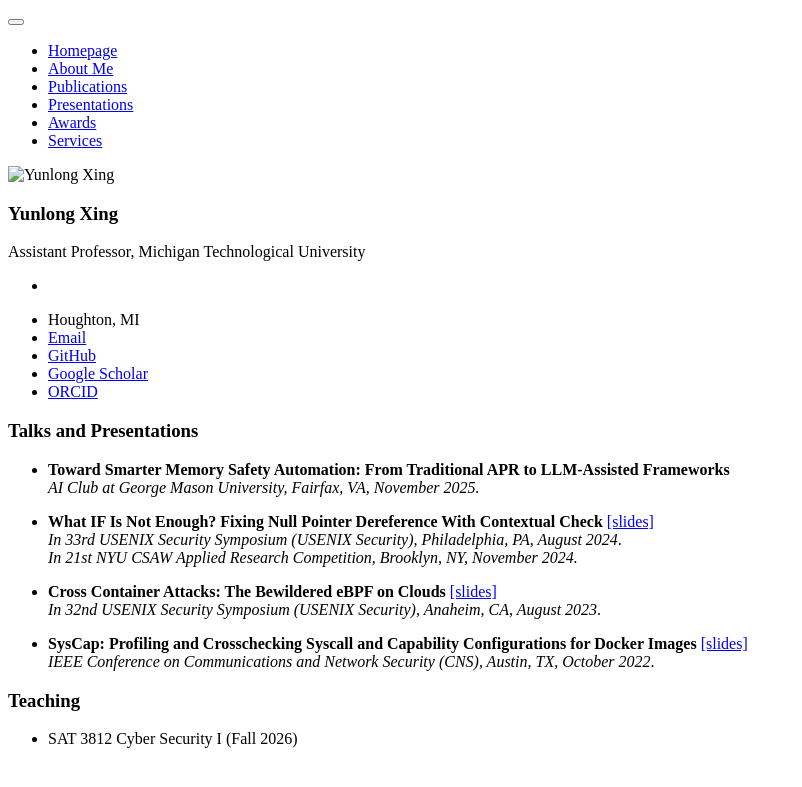
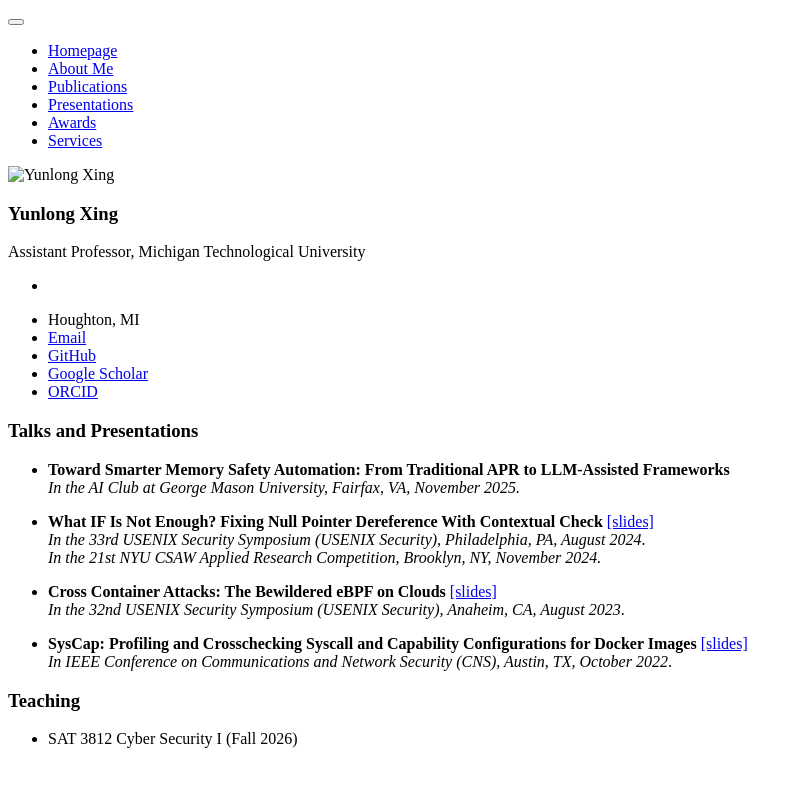
Before and after one commit to YunlongXing/yunlongxing.github.io, a Jekyll site: the page built from _pages/includes/presentations.md, in a window 1280 px wide. Shown: the top 787 px of the page, without its empty margins (0-802 px from the left). Built offline with Jekyll 4.4.1, drawn with Linux system fonts in a browser that asks for light colours; our own code applies the rules of GitHub Pages for plain Markdown files.

Commit message:
Refine presentation details for consistency
Updated presentation descriptions to include 'In' for consistency.

```diff
--- a/_pages/includes/presentations.md
+++ b/_pages/includes/presentations.md
@@ -1,16 +1,16 @@
 # Talks and Presentations
 - **Toward Smarter Memory Safety Automation: From Traditional APR to LLM-Assisted Frameworks**<br>
-*AI Club at George Mason University, Fairfax, VA, November 2025.*
+*In the AI Club at George Mason University, Fairfax, VA, November 2025.*
 
 - **What IF Is Not Enough? Fixing Null Pointer Dereference With Contextual Check** [\[slides\]](https://www.usenix.org/conference/usenixsecurity24/presentation/xing-yunlong)<br>
-*In 33rd USENIX Security Symposium (USENIX Security), Philadelphia, PA, August 2024*.<br>
-*In 21st NYU CSAW Applied Research Competition, Brooklyn, NY, November 2024.*
+*In the 33rd USENIX Security Symposium (USENIX Security), Philadelphia, PA, August 2024*.<br>
+*In the 21st NYU CSAW Applied Research Competition, Brooklyn, NY, November 2024.*
 
 - **Cross Container Attacks: The Bewildered eBPF on Clouds** [\[slides\]](https://www.usenix.org/system/files/sec23_slides_he.pdf)<br>
-*In 32nd USENIX Security Symposium (USENIX Security), Anaheim, CA, August 2023*.
+*In the 32nd USENIX Security Symposium (USENIX Security), Anaheim, CA, August 2023*.
 
 - **SysCap: Profiling and Crosschecking Syscall and Capability Configurations for Docker Images** [\[slides\]](/publications/cns22_SysCap_slides.pdf)<br>
-*IEEE Conference on Communications and Network Security (CNS), Austin, TX, October 2022*.
+*In IEEE Conference on Communications and Network Security (CNS), Austin, TX, October 2022*.
 
 
 # Teaching
```
